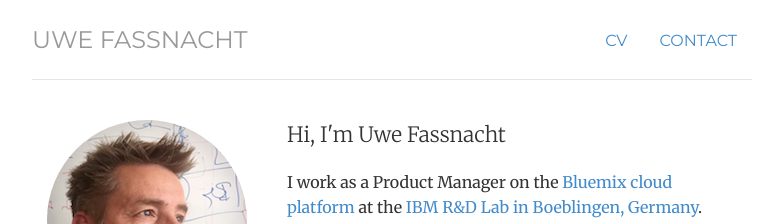
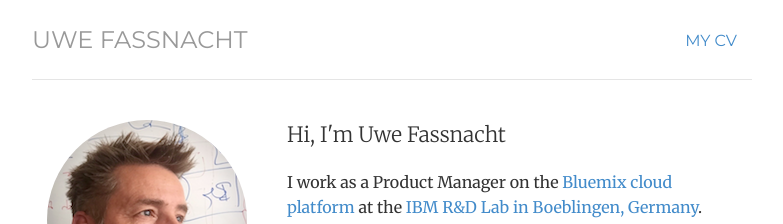
Before and after one commit to uwefassnacht/uwefassnacht.github.io, a Jekyll site: the page built from index.html, in a window 1280 px wide. Shown: the top 224 px of the page, without its empty margins (248-1031 px from the left). Built offline with Jekyll 4.4.1, drawn with Linux system fonts in a browser that asks for light colours.

Commit message:
Took out Contact in header

```diff
--- a/_includes/header.html
+++ b/_includes/header.html
@@ -1,8 +1,7 @@
 <div class="header">
 	<ul class="nav nav-pills pull-right">
-		<li class="{{ page.cv }}"><a href="/cv/uwefassnacht.pdf" title="My CV">CV</a></li>
+		<li class="{{ page.cv }}"><a href="/cv/uwefassnacht.pdf" title="My CV">My CV</a></li>
 		<!-- <li class="{{ page.projects }}"><a href="/projects" title="Projects">Projects</a></li> -->
-		<li class="{{ page.contact }}"><a href="/contact" title="Contact">Contact</a></li>
 	</ul>
 	<h3 class="text-muted"><a href="/">Uwe Fassnacht</a></h3>
 </div> <!-- /header -->
```
